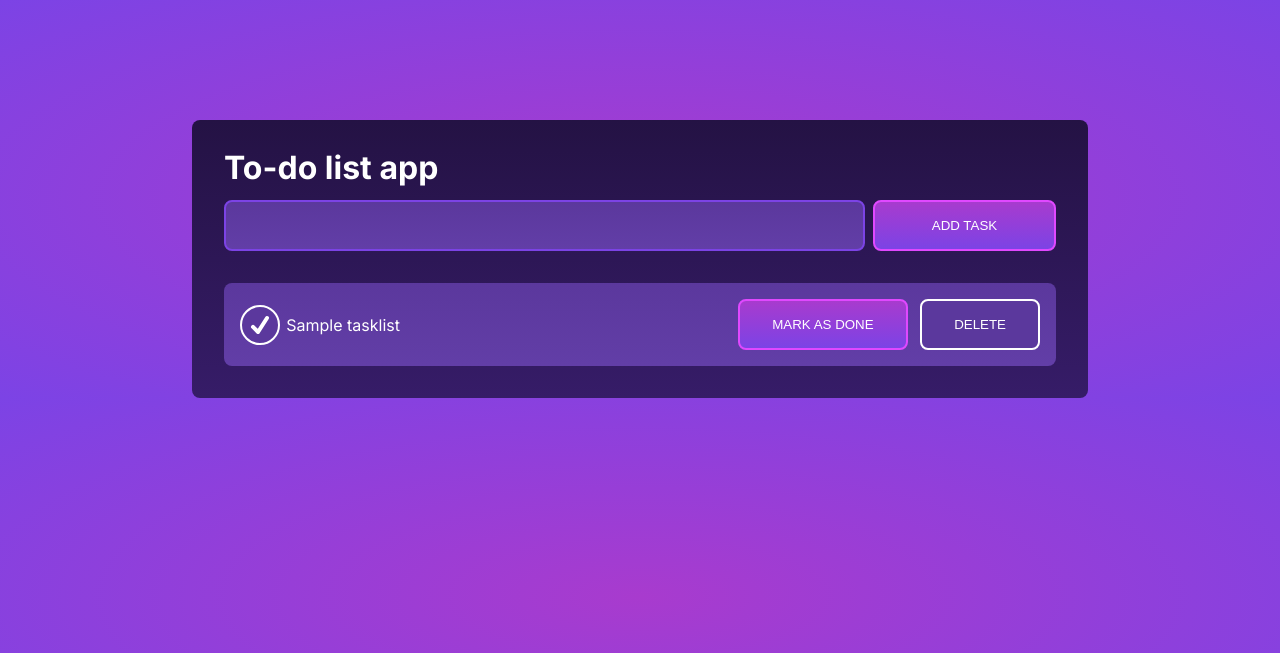
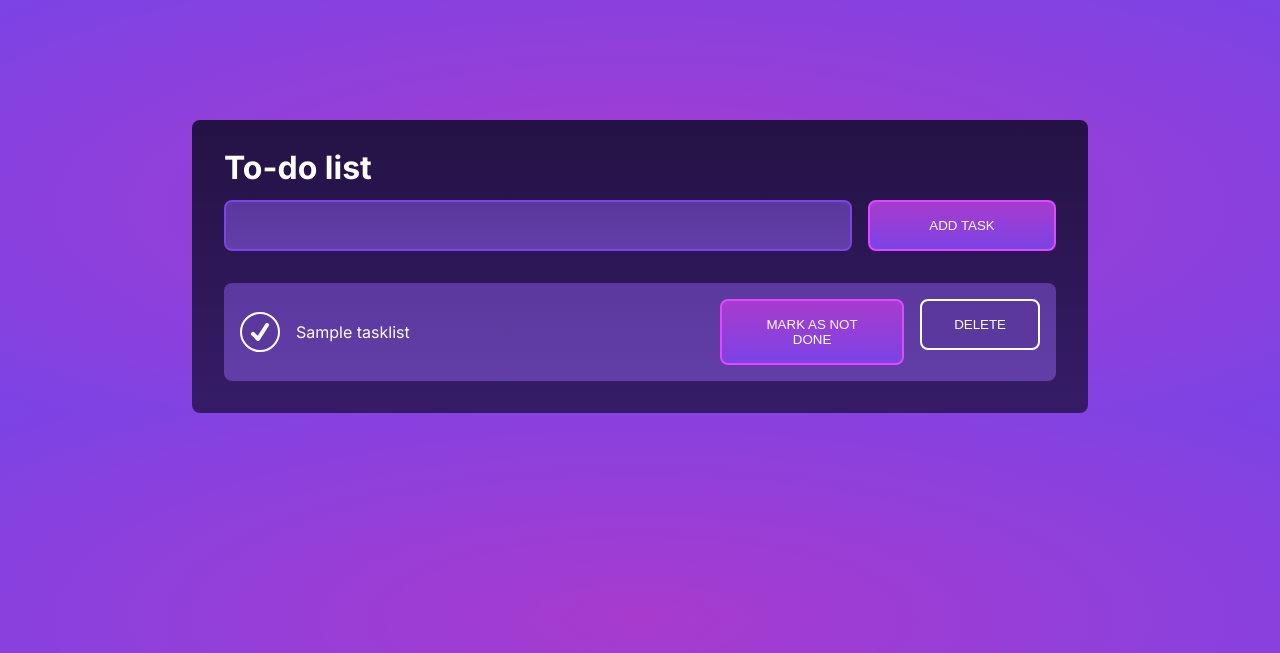
Before and after one commit to CatherineP37/To-do-list-app, a Django app: page / in a window 1280 px wide. Shown: the top 653 px of the page. Run offline with Django 5.2, Linux system fonts and the light colour scheme; tables that the repository leaves empty hold one stand-in row (values such as "Sample post").

Commit message:
Edit CSS

```diff
--- a/task_list/static/style.css
+++ b/task_list/static/style.css
@@ -15,10 +15,10 @@ body {
 
 main {
     background-color: #361C68;
+    margin: 16px auto 0 auto;
     background-image: linear-gradient(#241244, #361C68);
-    width: 70%;
+    width: 90%;
     padding: 2rem;
-    margin: 120px auto 0 auto;
     border-radius: 8px;
     display: flex;
     flex-direction: column;
@@ -34,6 +34,44 @@ h1, p {
     color: #FFFFFF;
 }
 
+/* Form */
+
+form {
+    padding: 0;
+    margin: 16px 0 0 0;
+    display: flex;
+    flex-direction: column;
+    gap: 16px;
+}
+
+form input {
+    width: 100%;
+    padding: 16px 0.5rem;
+    border-radius: 8px;
+    background-color: #5B389D;
+    color: #FFFFFF;
+    background-image: linear-gradient(#5B389D, #623EA7);
+    border: 2px solid #7C43E5;
+}
+
+.form-button {
+    display: inline;
+    width: 100%;
+    padding: 16px 0;
+    margin: 0;
+    text-decoration: none;
+    color: #FFFFFF;
+    border-radius: 8px;
+    background-color: #7C43E5;
+    background-image: linear-gradient(#A83BCE, #7C43E5);
+    border: 2px solid #E048FF;
+}
+
+.form-button:hover {
+    background-color: #23163E;
+    background-image: linear-gradient(#23163E, #000000);
+}
+
 /* Tasks container */
 
 .tasks {
@@ -42,13 +80,16 @@ h1, p {
     gap: 16px;
 }
 
-/* Task container */
+/* Task */
 
 .task {
     background-color: #5B389D;
     background-image: linear-gradient(#5B389D, #623EA7);
     margin: 0;
     display: flex;
+    flex-direction: column;
+    gap: 16px;
+    flex-wrap: wrap;
     justify-content: space-between;
     align-items: center;
     padding: 1rem;
@@ -62,15 +103,21 @@ h1, p {
 }
 
 .image-and-title {
-    width: 20%;
+    width: 100%;
+    display: flex;
+    gap: 1rem;
+}
+
+/* Buttons */
+
+.buttons {
+    width: 100%;
     display: flex;
     justify-content: space-between;
 }
 
-/* Buttons */
-
 .edit-button, .delete-button {
-    padding: 16px 2rem;
+    padding: 12px 2rem;
 }
 
 .edit-button {
@@ -87,7 +134,6 @@ h1, p {
 .delete-button {
     background-color: #5B389D;
     border: 2px solid #FFFFFF;
-    margin-left: 0.5rem;
 }
 
 .delete-button:hover {
@@ -101,40 +147,78 @@ h1, p {
     border-radius: 8px;
 }
 
-/* Form */
 
-form {
-    padding: 0;
-    margin: 16px 0 0 0;
-    display: flex;
-    justify-content: space-between;
+
+@media screen and (min-width: 576px) {
+
+    main {
+        margin: 24px auto 0 auto;
+    }
+
+    .buttons {
+        justify-content: flex-start;
+        gap: 1rem;
+    }
 }
 
-form input {
-    width: 77%;
-    padding: 16px 0.5rem;
-    border-radius: 8px;
-    background-color: #5B389D;
-    color: #FFFFFF;
-    background-image: linear-gradient(#5B389D, #623EA7);
-    border: 2px solid #7C43E5;
+@media screen and (min-width: 768px) {
+    /* Main */
+
+    main {
+        width: 80%;
+        margin: 32px auto 0 auto;
+    }
+
 }
 
-.form-button {
-    display: inline;
-    margin: 0 0 0 50px;
-    width: 22%;
-    padding: 16px 0;
-    margin: 0;
-    text-decoration: none;
-    color: #FFFFFF;
-    border-radius: 8px;
-    background-color: #7C43E5;
-    background-image: linear-gradient(#A83BCE, #7C43E5);
-    border: 2px solid #E048FF;
+@media screen and (min-width: 992px) {
+
+    main {
+        width: 70%;
+        margin: 72px auto 0 auto;
+    }
+
+     /* Form */
+
+    form {
+        display: flex;
+        flex-direction: row;
+        justify-content: space-between;
+    }
+
+    .form-button {
+        width: 30%;
+    }
+
+    /* Task */
+
+    .task {
+        flex-direction: row;
+        justify-content: space-between;
+    }
+
+    .image-and-title {
+        width: 50%;
+
+    }
+
+    /* Buttons */
+
+    .buttons {
+        width: 40%;
+        justify-content: space-between;
+        gap: 1rem;
+    }
+
+    .edit-button, .delete-button {
+        padding: 16px 2rem;
+        display: inline-block;
+    }
 }
 
-.form-button:hover {
-    background-color: #23163E;
-    background-image: linear-gradient(#23163E, #000000);
+@media screen and (min-width: 1200px) {
+    main {
+        margin: 120px auto 0 auto;
+        max-width: 1000px;
+    }
 }
--- a/task_list/tasks/templates/home.html
+++ b/task_list/tasks/templates/home.html
@@ -3,7 +3,7 @@
 {% block content %}
     <main>
         <div class="form-container">
-            <h1>To-do list app</h1>
+            <h1>To-do list</h1>
             <form method="POST" action="">
                 {% csrf_token %}
                 {{ form.title }}
@@ -24,7 +24,7 @@
                 <p>{{ task.title }}</p>
             </div>
             <div class="buttons">
-                <a href="{% url 'edit' task.id %}"><button type="submit" class="edit-button">MARK AS DONE</button></a>
+                <a href="{% url 'edit' task.id %}"><button type="submit" class="edit-button">{% if task.done %}MARK AS NOT DONE{% else %}MARK AS DONE{% endif %}</button></a>
                 <a href="{% url 'delete' task.id %}"><button type="submit" class="delete-button">DELETE</button></a>
             </div>
         </div>
```
